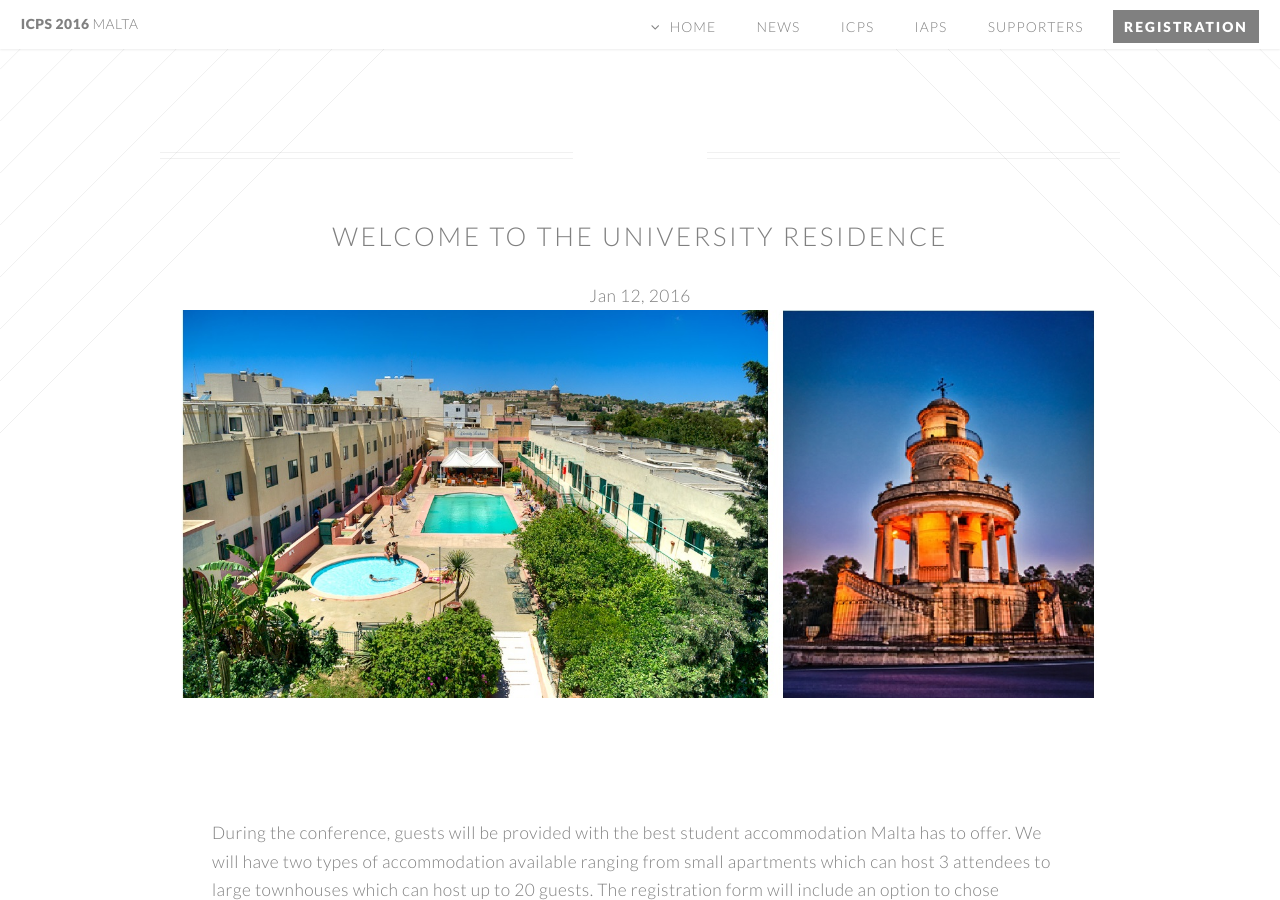
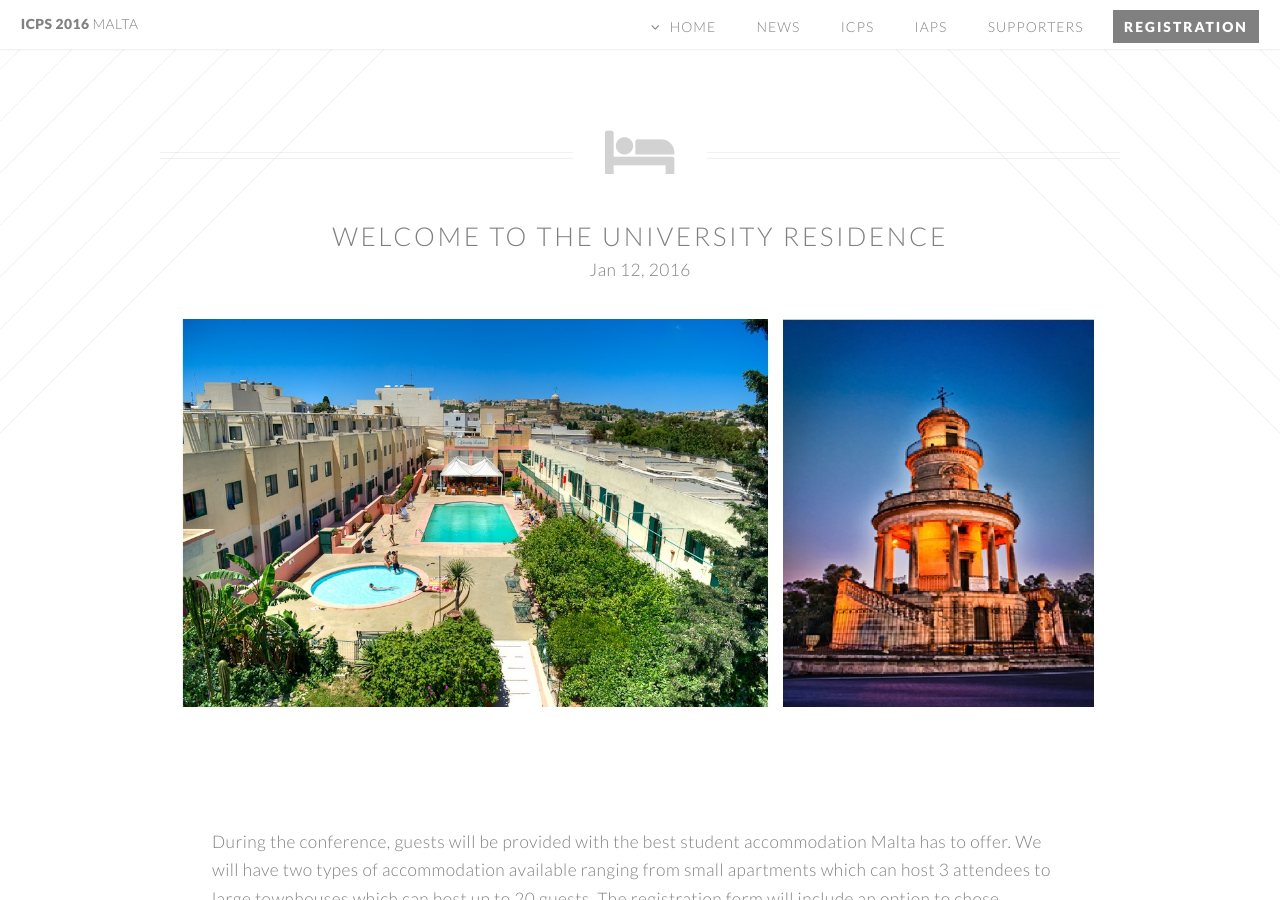
Before and after one commit to bread-on-toast/icps2016, a Jekyll site: the page built from _posts/2016-01-12-welcome-to-the-university-residence.markdown, in a window 1280 px wide and 900 px high. Built offline with Jekyll 4.4.1, drawn with Linux system fonts in a browser that asks for light colours; nearby versions of some CDN libraries.

Commit message:
added icon

```diff
--- a/_layouts/post.html
+++ b/_layouts/post.html
@@ -4,6 +4,7 @@ layout: default
 
 <header class="special container">
     <h2 class="post-title">{{ page.title }}</h2>
+    <span class="icon {{page.icon}}"></span>
     <p class="post-meta">{{ page.date | date: "%b %-d, %Y" }}{% if page.author %} • {{ page.author }}{% endif %}{% if page.meta %} • {{ page.meta }}{% endif %}</p>
     {% if page.image %}
     <a class="image featured">
```
